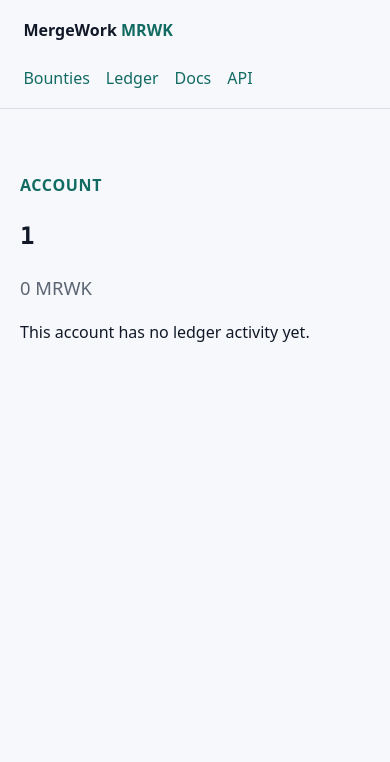
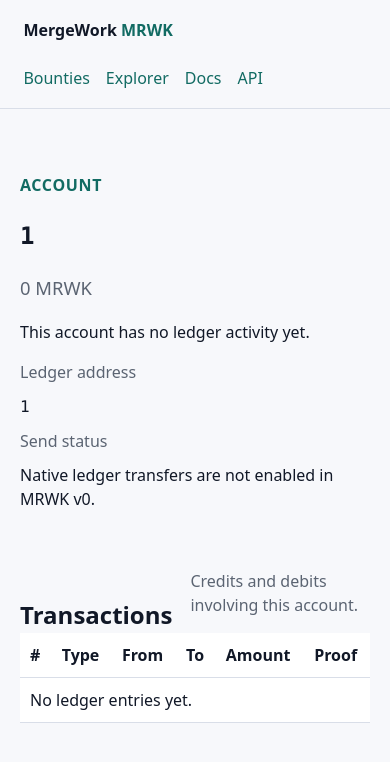
Before and after one commit to LikeACloud7/mergework, a FastAPI app: page /accounts/1 in a window 390 px wide. Shown: the top 762 px of the page. Run offline with FastAPI, Linux system fonts and the light colour scheme; data comes from the database, SQL or seed files in the repository.

Commit message:
Separate LTC Lab hub and improve explorer

```diff
--- a/app/main.py
+++ b/app/main.py
@@ -14,7 +14,8 @@ from fastapi import Depends, FastAPI, Form, HTTPException, Request
 from fastapi.responses import HTMLResponse, JSONResponse, RedirectResponse
 from fastapi.staticfiles import StaticFiles
 from fastapi.templating import Jinja2Templates
-from sqlalchemy import func, select
+from sqlalchemy import func, or_, select
+from sqlalchemy.orm import Session
 
 from app.config import Settings, get_settings
 from app.db import create_schema, session_scope
@@ -48,7 +49,7 @@ def bounty_to_dict(bounty: Bounty) -> dict[str, Any]:
     }
 
 
-def ledger_to_dict(entry: LedgerEntry) -> dict[str, Any]:
+def ledger_to_dict(entry: LedgerEntry, proof_hash: str | None = None) -> dict[str, Any]:
     return {
         "sequence": entry.sequence,
         "type": entry.entry_type,
@@ -58,8 +59,26 @@ def ledger_to_dict(entry: LedgerEntry) -> dict[str, Any]:
         "reference": entry.reference,
         "previous_hash": entry.previous_hash,
         "entry_hash": entry.entry_hash,
+        "proof_hash": proof_hash,
         "created_at": entry.created_at.isoformat(),
     }
+
+
+def _host_without_port(request: Request) -> str:
+    return request.headers.get("host", "").split(":", 1)[0].lower()
+
+
+def _is_ltc_lab_host(request: Request) -> bool:
+    return _host_without_port(request) in {"ltclab.site", "www.ltclab.site"}
+
+
+def _proof_hashes_by_sequence(session: Session, sequences: list[int]) -> dict[int, str]:
+    if not sequences:
+        return {}
+    rows = session.execute(
+        select(Proof.ledger_sequence, Proof.hash).where(Proof.ledger_sequence.in_(sequences))
+    ).all()
+    return {int(sequence): str(proof_hash) for sequence, proof_hash in rows}
 
 
 def _oauth_configured(settings: Settings) -> bool:
@@ -190,8 +209,10 @@ def create_app(database_url: str | None = None, webhook_secret: str | None = Non
             account_row = session.get(Account, account)
             return {
                 "account": account,
+                "ledger_address": account,
                 "exists": account_row is not None,
                 "balance_mrwk": format_mrwk(get_balance(session, account)),
+                "transfer_status": "Native ledger transfers are not enabled in MRWK v0.",
             }
 
     @app.get("/api/v1/ledger")
@@ -201,7 +222,17 @@ def create_app(database_url: str | None = None, webhook_secret: str | None = Non
             entries = session.scalars(
                 select(LedgerEntry).order_by(LedgerEntry.sequence.desc()).limit(limit)
             ).all()
-            return [ledger_to_dict(entry) for entry in entries]
+            proofs = _proof_hashes_by_sequence(session, [entry.sequence for entry in entries])
+            return [ledger_to_dict(entry, proofs.get(entry.sequence)) for entry in entries]
+
+    @app.get("/api/v1/ledger/{sequence}")
+    def api_ledger_entry(sequence: int) -> dict[str, Any]:
+        with session_scope(db_url) as session:
+            entry = session.get(LedgerEntry, sequence)
+            if entry is None:
+                raise HTTPException(status_code=404, detail="ledger entry not found")
+            proof = session.scalar(select(Proof).where(Proof.ledger_sequence == sequence).limit(1))
+            return ledger_to_dict(entry, proof.hash if proof else None)
 
     @app.get("/api/v1/proofs/{proof_hash}")
     def api_proof(proof_hash: str) -> dict[str, Any]:
@@ -275,6 +306,22 @@ def create_app(database_url: str | None = None, webhook_secret: str | None = Non
 
     @app.get("/", response_class=HTMLResponse)
     def hub(request: Request) -> HTMLResponse:
+        if _is_ltc_lab_host(request):
+            return templates.TemplateResponse(
+                request,
+                "ltc_lab.html",
+                {
+                    "site_context": "ltc_lab",
+                    "projects": [
+                        {
+                            "name": "MergeWork",
+                            "tagline": "MRWK from LTC Lab",
+                            "href": "https://mrwk.ltclab.site",
+                            "status": "live",
+                        }
+                    ],
+                },
+            )
         status_data = api_status()
         return templates.TemplateResponse(
             request,
@@ -299,10 +346,26 @@ def create_app(database_url: str | None = None, webhook_secret: str | None = Non
     def ledger_page(request: Request) -> HTMLResponse:
         return templates.TemplateResponse(request, "ledger.html", {"entries": api_ledger()})
 
+    @app.get("/ledger/{sequence}", response_class=HTMLResponse)
+    def ledger_entry_page(request: Request, sequence: int) -> HTMLResponse:
+        return templates.TemplateResponse(
+            request, "ledger_entry.html", {"entry": api_ledger_entry(sequence)}
+        )
+
     @app.get("/accounts/{account:path}", response_class=HTMLResponse)
     def account_page(request: Request, account: str) -> HTMLResponse:
+        with session_scope(db_url) as session:
+            account_data = api_account(account)
+            entries = session.scalars(
+                select(LedgerEntry)
+                .where(or_(LedgerEntry.from_account == account, LedgerEntry.to_account == account))
+                .order_by(LedgerEntry.sequence.desc())
+                .limit(100)
+            ).all()
+            proofs = _proof_hashes_by_sequence(session, [entry.sequence for entry in entries])
+            transactions = [ledger_to_dict(entry, proofs.get(entry.sequence)) for entry in entries]
         return templates.TemplateResponse(
-            request, "account.html", {"account": api_account(account)}
+            request, "account.html", {"account": account_data, "transactions": transactions}
         )
 
     @app.get("/proofs/{proof_hash}", response_class=HTMLResponse)
--- a/app/static/style.css
+++ b/app/static/style.css
@@ -40,6 +40,7 @@ main { max-width: 980px; margin: 0 auto; padding: 48px 20px; }
 .brand span { color: var(--accent); }
 .hero h1 { font-size: clamp(2rem, 6vw, 4.8rem); line-height: 1; margin: 0 0 18px; }
 .hero p { max-width: 760px; color: var(--muted); font-size: 1.18rem; }
+.lab-hero h1 { font-size: clamp(2.4rem, 7vw, 5.8rem); }
 .actions { display: flex; gap: 12px; margin-top: 28px; flex-wrap: wrap; }
 .actions a {
   display: inline-block;
@@ -56,7 +57,7 @@ main { max-width: 980px; margin: 0 auto; padding: 48px 20px; }
   padding: 18px;
 }
 .grid strong { display: block; font-size: 1.6rem; }
-.grid span, .list p { color: var(--muted); }
+.grid span, .list p, .section-head p { color: var(--muted); }
 table { width: 100%; border-collapse: collapse; background: var(--panel); }
 th, td { border-bottom: 1px solid var(--line); padding: 10px; text-align: left; }
 code { font-family: ui-monospace, SFMono-Regular, Menlo, monospace; }
@@ -64,7 +65,10 @@ code { font-family: ui-monospace, SFMono-Regular, Menlo, monospace; }
 .eyebrow { color: var(--accent); font-weight: 700; text-transform: uppercase; letter-spacing: .04em; }
 .detail dl { display: grid; grid-template-columns: 160px 1fr; gap: 10px 18px; }
 .detail dt { color: var(--muted); }
-.detail dd { margin: 0; }
+.detail dd { margin: 0; overflow-wrap: anywhere; }
+.section-head { display: flex; justify-content: space-between; gap: 18px; align-items: end; margin-top: 42px; }
+.section-head h2 { margin-bottom: 0; }
+.project-list article { min-height: 190px; }
 .doc-list { line-height: 1.9; }
 pre {
   overflow: auto;
--- a/app/templates/account.html
+++ b/app/templates/account.html
@@ -6,5 +6,35 @@
   <h1><code>{{ account.account }}</code></h1>
   <p class="lead">{{ account.balance_mrwk }} MRWK</p>
   <p>{% if account.exists %}This account exists on the ledger.{% else %}This account has no ledger activity yet.{% endif %}</p>
+  <dl>
+    <dt>Ledger address</dt>
+    <dd><code>{{ account.ledger_address }}</code></dd>
+    <dt>Send status</dt>
+    <dd>{{ account.transfer_status }}</dd>
+  </dl>
+</section>
+
+<section>
+  <div class="section-head">
+    <h2>Transactions</h2>
+    <p>Credits and debits involving this account.</p>
+  </div>
+  <table>
+    <thead><tr><th>#</th><th>Type</th><th>From</th><th>To</th><th>Amount</th><th>Proof</th></tr></thead>
+    <tbody>
+      {% for entry in transactions %}
+      <tr>
+        <td><a href="/ledger/{{ entry.sequence }}">{{ entry.sequence }}</a></td>
+        <td>{{ entry.type }}</td>
+        <td>{{ entry.from or "-" }}</td>
+        <td>{{ entry.to or "-" }}</td>
+        <td>{{ entry.amount_mrwk }} MRWK</td>
+        <td>{% if entry.proof_hash %}<a href="/proofs/{{ entry.proof_hash }}">proof</a>{% else %}-{% endif %}</td>
+      </tr>
+      {% else %}
+      <tr><td colspan="6">No ledger entries yet.</td></tr>
+      {% endfor %}
+    </tbody>
+  </table>
 </section>
 {% endblock %}
--- a/app/templates/base.html
+++ b/app/templates/base.html
@@ -3,17 +3,23 @@
   <head>
     <meta charset="utf-8">
     <meta name="viewport" content="width=device-width, initial-scale=1">
-    <title>{% block title %}MergeWork{% endblock %}</title>
+    <title>{% block title %}{% if site_context == "ltc_lab" %}LTC Lab{% else %}MergeWork{% endif %}{% endblock %}</title>
     <link rel="stylesheet" href="/static/style.css">
   </head>
   <body>
     <header>
-      <a class="brand" href="/">MergeWork <span>MRWK</span></a>
+      <a class="brand" href="/">{% if site_context == "ltc_lab" %}LTC Lab{% else %}MergeWork <span>MRWK</span>{% endif %}</a>
       <nav>
+        {% if site_context == "ltc_lab" %}
+        <a href="#projects">Projects</a>
+        <a href="https://mrwk.ltclab.site">MRWK</a>
+        <a href="https://github.com/ramimbo/mergework">GitHub</a>
+        {% else %}
         <a href="/bounties">Bounties</a>
-        <a href="/ledger">Ledger</a>
+        <a href="/ledger">Explorer</a>
         <a href="/docs">Docs</a>
         <a href="/api/v1/status">API</a>
+        {% endif %}
       </nav>
     </header>
     <main>{% block content %}{% endblock %}</main>
--- a/app/templates/docs.html
+++ b/app/templates/docs.html
@@ -13,5 +13,7 @@
     <li><a href="https://github.com/ramimbo/mergework/blob/main/docs/agents.md">Agent usage</a></li>
     <li><a href="https://github.com/ramimbo/mergework/blob/main/docs/ledger.md">Ledger details</a></li>
   </ul>
+  <h2>Payout access</h2>
+  <p>MRWK v0 credits payouts to native ledger account ids, for example <code>github:ramimbo</code>. You can inspect balances, ledger entries, and proofs in the explorer. External sending requires a wallet/signature transfer module and is not active yet.</p>
 </section>
 {% endblock %}
```
Also changed, not shown: app/templates/hub.html (+7 -1 lines), app/templates/ledger.html (+6 -3 lines), app/templates/ledger_entry.html (added, +27 -0 lines), app/templates/ltc_lab.html (added, +28 -0 lines), app/templates/proof.html (+9 -0 lines), docs/ledger.md (+9 -0 lines), tests/test_api_mcp.py (+50 -1 lines), README.md.
